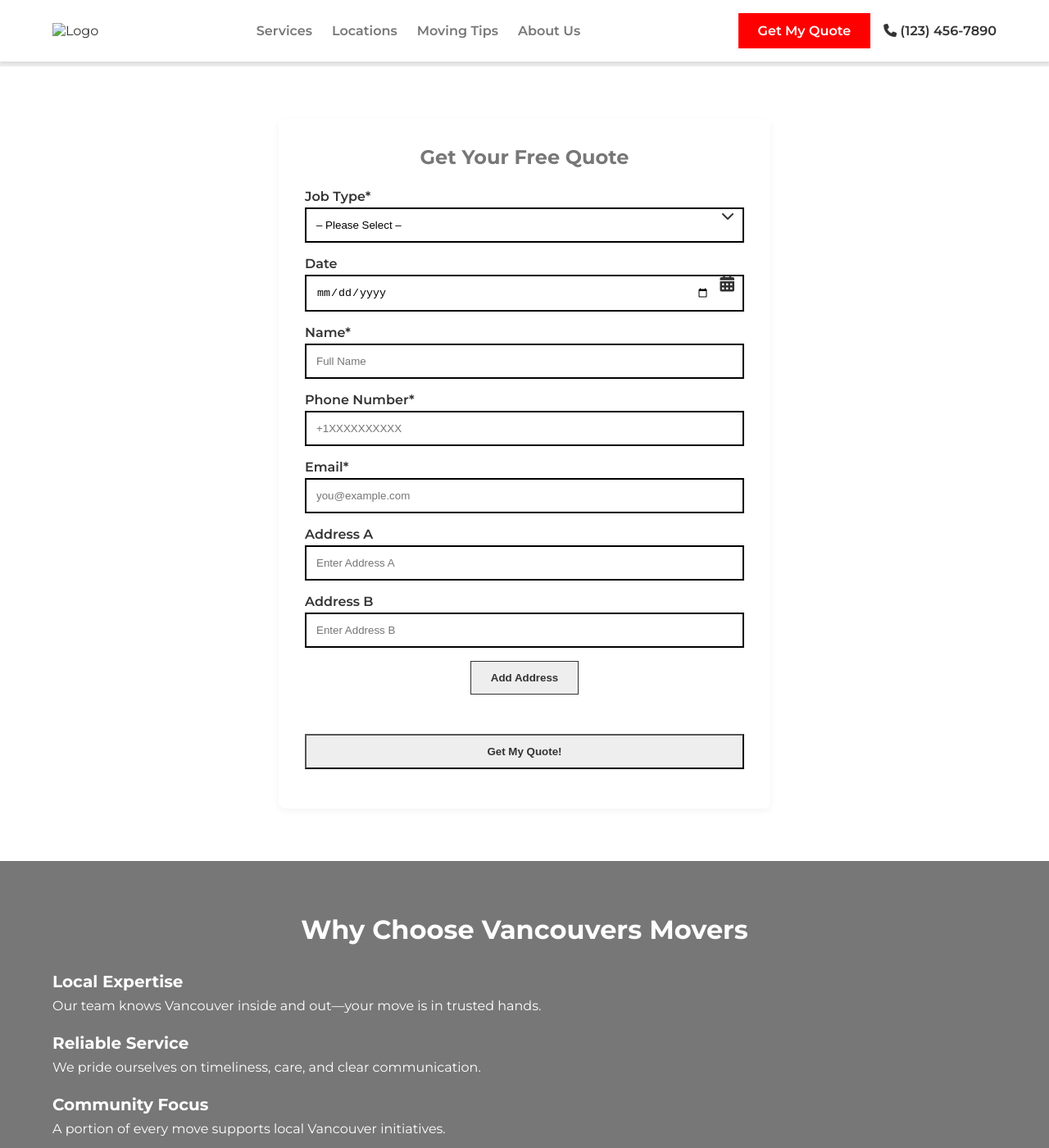
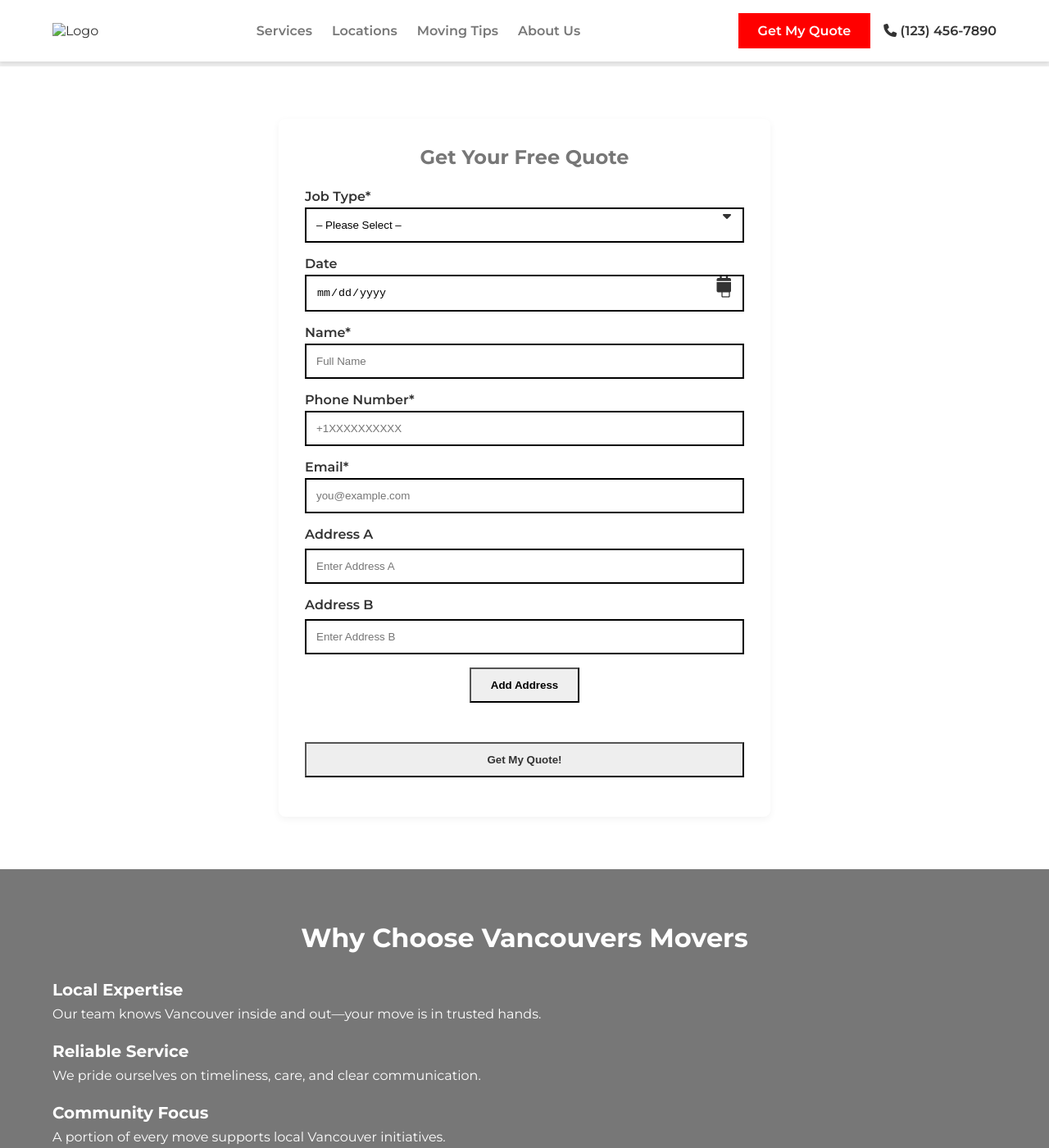
Before and after one commit to transamericanlogisticsgroup/brand-website-template, a Jekyll site: the page built from index.html, in a window 1280 px wide and 1400 px high, scrolled down 922 px. Shown: the whole window at 82% size. Built offline with Jekyll 4.4.1, drawn with Linux system fonts in a browser that asks for light colours.

Commit message:
Update quote.html

```diff
--- a/_includes/quote.html
+++ b/_includes/quote.html
@@ -14,16 +14,10 @@
   }
   @keyframes spin { to { transform: rotate(360deg); } }
 
-  /* Add Address button: only bottom margin */
-  #add-address {
-    display: block;
-    margin: 0 auto 3rem;
-    background: var(--secondary-bg);
-    color: var(--text-color);
-    border: 1px solid var(--text-color);
-  }
+  /* Add Address spacing */
+  #add-address { display: block; margin: 0 auto 3rem; }
 
-  /* Hide native select arrow */
+  /* Job Type wrapper with custom chevron */
   .select-wrapper {
     position: relative;
     margin-bottom: 1rem;
@@ -33,34 +27,37 @@
     appearance: none;
     -webkit-appearance: none;
     -moz-appearance: none;
-    padding-right: 2.5rem;
     background: #fff;
+    padding: 0.75rem;
   }
   .select-wrapper::after {
-    content: "\f078"; /* FontAwesome chevron-down */
+    content: "\f0d7"; /* fa-caret-down */
     font-family: "Font Awesome 6 Free";
     font-weight: 900;
     position: absolute;
-    right: 0.75rem;
+    right: 1rem;
     top: 50%;
     transform: translateY(-50%);
     pointer-events: none;
+    font-size: 1rem;
     color: var(--text-color);
-    font-size: 1rem;
   }
 
-  /* Date field wrapper with calendar icon */
+  /* Date wrapper with simple calendar icon */
   .date-wrapper {
     position: relative;
     margin-bottom: 1rem;
   }
   .date-wrapper input {
     width: 100%;
-    padding-right: 2.5rem;
+    padding: 0.75rem;
   }
-  .date-wrapper .fa-calendar-alt {
+  .date-wrapper::after {
+    content: "\f133"; /* fa-calendar-alt */
+    font-family: "Font Awesome 6 Free";
+    font-weight: 900;
     position: absolute;
-    right: 0.75rem;
+    right: 1rem;
     top: 50%;
     transform: translateY(-50%);
     pointer-events: none;
@@ -68,29 +65,32 @@
     color: var(--accent-color);
   }
 
-  /* Address delete button positioning */
+  /* Address field styling */
   .address-group { margin-bottom: 1rem; }
-  .address-group > .field-wrapper { position: relative; }
+  .address-group label { display: block; margin-bottom: 0.5rem; }
+  .address-group .field-wrapper { position: relative; }
+  .address-group input {
+    width: 100%;
+    padding: 0.75rem;
+  }
   .address-group .delete-address {
     position: absolute;
     top: 50%;
-    right: 0.75rem;
+    right: 1rem;
     transform: translateY(-50%);
     background: transparent;
     border: none;
-    font-size: 1.2rem;
+    font-size: 1.5rem;
     color: var(--error-color);
+    font-family: "Font Awesome 6 Free";
+    font-weight: 900;
     cursor: pointer;
     display: none;
   }
-  .address-group.show-delete .delete-address { display: inline; }
+  .address-group.show-delete .delete-address { display: block; }
 
-  /* Submit button text */
-  .btn-submit {
-    width: 100%;
-    background: var(--secondary-bg);
-    color: var(--text-color);
-  }
+  /* Submit button styling */
+  .btn-submit { width: 100%; background: var(--secondary-bg); color: var(--text-color); padding: 0.75rem; }
 </style>
 
 <section id="quote">
@@ -131,7 +131,6 @@
         <div class="form-group date-wrapper" id="date-group">
           <label for="date">Date</label>
           <input type="date" id="date" name="date" required />
-          <i class="fas fa-calendar-alt"></i>
         </div>
 
         <!-- Name -->
@@ -158,14 +157,14 @@
             <label>Address A</label>
             <div class="field-wrapper">
               <input type="text" name="Addresses" placeholder="Enter Address A" required />
-              <button type="button" class="delete-address">&times;</button>
+              <button type="button" class="delete-address">\f00d</button>
             </div>
           </div>
           <div class="form-group address-group">
             <label>Address B</label>
             <div class="field-wrapper">
               <input type="text" name="Addresses" placeholder="Enter Address B" required />
-              <button type="button" class="delete-address">&times;</button>
+              <button type="button" class="delete-address">\f00d</button>
             </div>
           </div>
         </div>
@@ -187,67 +186,57 @@
 </section>
 
 <script>
+// Quote form logic
+
 document.addEventListener('DOMContentLoaded', () => {
   const form = document.getElementById('quote-form');
   const addBtn = document.getElementById('add-address');
-  const addressesContainer = document.getElementById('addresses-container');
+  const container = document.getElementById('addresses-container');
   const submitBtn = form.querySelector('button[type="submit"]');
   const successEl = document.getElementById('quote-success');
   const dateInput = document.getElementById('date');
   const dateGroup = document.getElementById('date-group');
   const letters = 'ABCDEFGHIJKLMNOPQRSTUVWXYZ'.split('');
 
-  // Open date picker on group click
   dateGroup.addEventListener('click', () => {
-    if (dateInput.showPicker) dateInput.showPicker(); else dateInput.focus();
+    dateInput.showPicker ? dateInput.showPicker() : dateInput.focus();
   });
 
-  // Refresh address labels and delete visibility
-  function refreshAddresses() {
-    const groups = addressesContainer.querySelectorAll('.address-group');
-    groups.forEach((group, idx) => {
-      const letter = letters[idx] || (idx + 1);
-      group.querySelector('label').textContent = `Address ${letter}`;
-      group.querySelector('input').placeholder = `Enter Address ${letter}`;
-      if (groups.length >= 3) group.classList.add('show-delete'); else group.classList.remove('show-delete');
+  function refresh() {
+    const groups = container.querySelectorAll('.address-group');
+    groups.forEach((g,i) => {
+      g.querySelector('label').textContent = `Address ${letters[i]||i+1}`;
+      g.querySelector('input').placeholder = `Enter Address ${letters[i]||i+1}`;
+      g.classList.toggle('show-delete', groups.length>=3);
     });
   }
 
-  // Attach delete handler
-  function attachDelete(btn, group) {
-    btn.addEventListener('click', () => {
-      group.remove(); refreshAddresses();
-    });
+  function attach(g) {
+    const btn = g.querySelector('.delete-address');
+    btn.addEventListener('click', () => { g.remove(); refresh(); });
   }
 
-  // Initialize delete buttons
-  addressesContainer.querySelectorAll('.address-group').forEach(group => {
-    const btn = group.querySelector('.delete-address');
-    attachDelete(btn, group);
-  });
-  refreshAddresses();
+  container.querySelectorAll('.address-group').forEach(attach);
+  refresh();
 
-  // Add address
   addBtn.addEventListener('click', () => {
-    const group = document.createElement('div'); group.className = 'form-group address-group';
-    const label = document.createElement('label');
-    const wrapper = document.createElement('div'); wrapper.className = 'field-wrapper';
-    const input = document.createElement('input'); input.type = 'text'; input.name = 'Addresses'; input.required = true;
-    const btn = document.createElement('button'); btn.type = 'button'; btn.className = 'delete-address'; btn.innerHTML = '&times;';
-    wrapper.append(input, btn); group.append(label, wrapper); addressesContainer.appendChild(group);
-    attachDelete(btn, group); refreshAddresses();
+    const g = document.createElement('div'); g.className='form-group address-group';
+    const lbl = document.createElement('label');
+    const w = document.createElement('div'); w.className='field-wrapper';
+    const inp=document.createElement('input'); inp.type='text'; inp.name='Addresses'; inp.required=true;
+    const btn=document.createElement('button'); btn.type='button'; btn.className='delete-address'; btn.innerHTML='\f00d';
+    w.append(inp,btn); g.append(lbl,w); container.appendChild(g);
+    attach(g); refresh();
   });
 
-  form.addEventListener('submit', async (e) => {
-    e.preventDefault();
-    submitBtn.disabled = true; submitBtn.innerHTML = '<span class="spinner"></span>';
-    const data = new FormData(form);
-    const jobType = data.get('job_type'); const date = data.get('date'); const name = data.get('name');
-    const phone = data.get('From'); const email = data.get('email'); const addrs = data.getAll('Addresses');
-    let body = `Quote Request:\nJob Type:     ${jobType}\nDate:         ${date}\nName:         ${name}\nPhone:        ${phone}\nEmail:        ${email}\n`;
-    addrs.forEach((a,i) => { const l=letters[i]||i+1; body+=`Service Address ${l}: ${a}\n`; });
-    const payload = new URLSearchParams({AccountSid:'{{ site.phone.twilio_sid }}',From:phone,To:'{{ site.phone.ie64 }}',Body:body});
-    try { await fetch(form.action,{method:'POST',headers:{'Content-Type':'application/x-www-form-urlencoded'},body:payload}); } catch(err){console.error(err);}
+  form.addEventListener('submit', async e => {
+    e.preventDefault(); submitBtn.disabled=true; submitBtn.innerHTML='<span class="spinner"></span>';
+    const d=new FormData(form), job=d.get('job_type'), date=d.get('date'), name=d.get('name');
+    const phone=d.get('From'), email=d.get('email'), addrs=d.getAll('Addresses');
+    let body=`Quote Request:\nJob Type:     ${job}\nDate:         ${date}\nName:         ${name}\nPhone:        ${phone}\nEmail:        ${email}\n`;
+    addrs.forEach((a,i)=>body+=`Service Address ${letters[i]||i+1}: ${a}\n`);
+    const payload=new URLSearchParams({AccountSid:'{{ site.phone.twilio_sid }}',From:phone,To:'{{ site.phone.ie64 }}',Body:body});
+    try{await fetch(form.action,{method:'POST',headers:{'Content-Type':'application/x-www-form-urlencoded'},body:payload});}catch{};
     submitBtn.style.display='none'; successEl.style.display='block';
   });
 });
```
Also changed, not shown: other parts of _includes/quote.html (+1 -1 lines).
